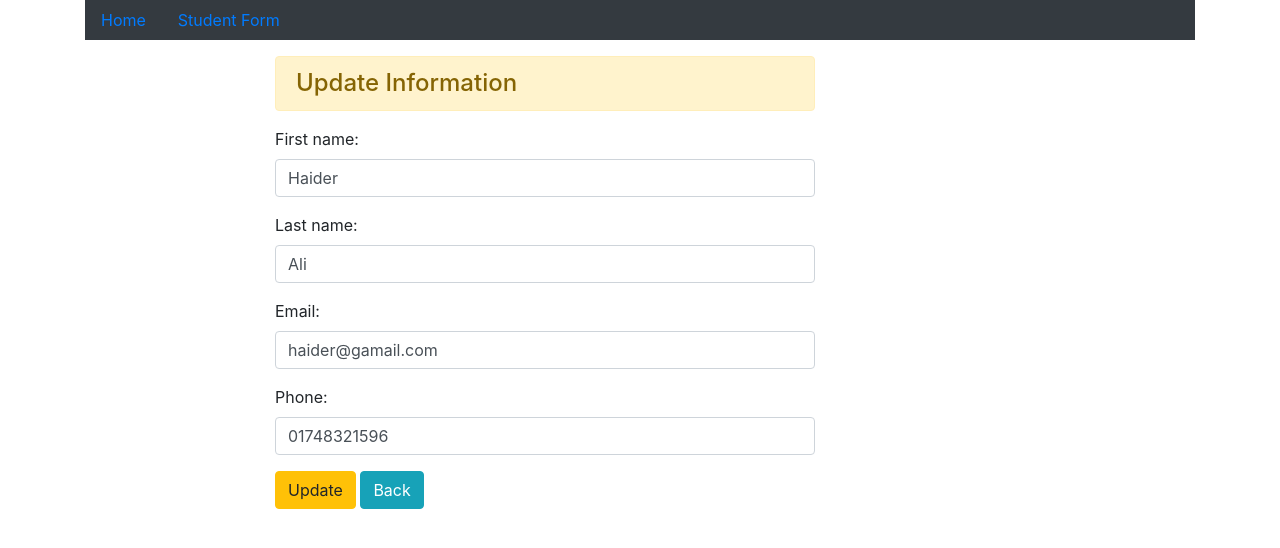
After one commit to RahatGithub/Django_CRUD1, a Django app: page /main/update_date/26/ in a window 1280 px wide. The commit adds this page. Shown: the top 548 px of the page. Run offline with Django 3.2, Linux system fonts and the light colour scheme; data comes from the database, SQL or seed files in the repository; both versions use the stored data as it was after the commit.

Commit message:
CRUD done

```diff
--- a/main/forms.py
+++ b/main/forms.py
@@ -1,4 +1,3 @@
-from django.core import validators
 from django import forms
 from .models import Student
 
--- a/main/urls.py
+++ b/main/urls.py
@@ -4,5 +4,6 @@ from . import views
 urlpatterns = [
     path('', views.index, name='index'),
     path('student_form/', views.student_form, name='student_form'),
-    path('delete_data/<int:id>/', views.delete_data, name='delete_data')
+    path('delete_data/<int:id>/', views.delete_data, name='delete_data'),
+    path('update_date/<int:id>/', views.update_data, name='update_data')
 ]
--- a/main/views.py
+++ b/main/views.py
@@ -21,8 +21,20 @@ def student_form(request):
     else:
         fm = StudentRegistration()
 
-    student = Student.objects.all()
-    return render(request, 'main/student_form.html', {'form':fm, 'student':student})
+    students = Student.objects.all()
+    return render(request, 'main/student_form.html', {'form':fm, 'students':students})
+
+
+def update_data(request, id):
+    if request.method== 'POST':
+        record = Student.objects.get(pk=id)
+        fm = StudentRegistration(request.POST, instance=record) # Generating a form with the values of the record with the given id
+        if fm.is_valid():
+            fm.save()
+    else:
+        record = Student.objects.get(pk=id)
+        fm = StudentRegistration(instance=record)
+    return render(request, 'main/update_data.html', {'form':fm})
 
 
 def delete_data(request, id):
--- a/templates/main/base.html
+++ b/templates/main/base.html
@@ -11,7 +11,7 @@
 <body class="container">
     <nav class="nav bg-dark">
         <a class="nav-link" href="/main">Home</a>
-        <a class="nav-link" href="student_form/">Student Form</a>
+        <a class="nav-link" href="/main/student_form">Student Form</a>
     </nav>
 
     {% block body %}
--- a/templates/main/student_form.html
+++ b/templates/main/student_form.html
@@ -15,7 +15,7 @@
         </div>
         <div class="col-md-8">
             <h4 class="text-center alert alert-info">Student Information</h4>
-            {% if student %}
+            {% if students %}
                 <table class="table table-hover">
                     <thead>
                     <tr>
@@ -28,7 +28,7 @@
                     </tr>
                     </thead>
                     <tbody>
-                        {% for st in student %}
+                        {% for st in students %}
                             <tr>
                                 <th scope="row">{{st.id}}</th>
                                 <td>{{st.first_name}}</td>
@@ -36,7 +36,7 @@
                                 <td>{{st.email}}</td>
                                 <td>{{st.phone}}</td>
                                 <td>
-                                    <a href="#" class="btn btn-warning btn-sm">Edit</a>
+                                    <a href="{% url 'update_data' st.id %}" class="btn btn-warning btn-sm">Edit</a>
                                     <form action="{% url 'delete_data' st.id %}" method="POST" class="d-inline"> {% csrf_token %}
                                         <input type="submit" class="btn btn-danger btn-sm" value="Remove">
                                     </form>
--- /dev/null
+++ b/templates/main/update_data.html
@@ -0,0 +1,16 @@
+{% extends 'main/base.html' %}
+
+{% block title %} Update Data {% endblock %}
+
+{% block body %}
+    <div class="row">
+        <div class="col-md-6 offset-2 my-3">
+            <h4 class="alert alert-warning">Update Information</h4>
+            <form action="" method="POST">  {% csrf_token %}
+                {{form.as_p}}
+                <input type="submit" class="btn btn-warning" value="Update">
+                <a href="/main/student_form" class="btn btn-info text-white">Back</a>
+            </form>
+        </div>
+    </div>
+{% endblock %}
```
Also changed, not shown: db.sqlite3.
